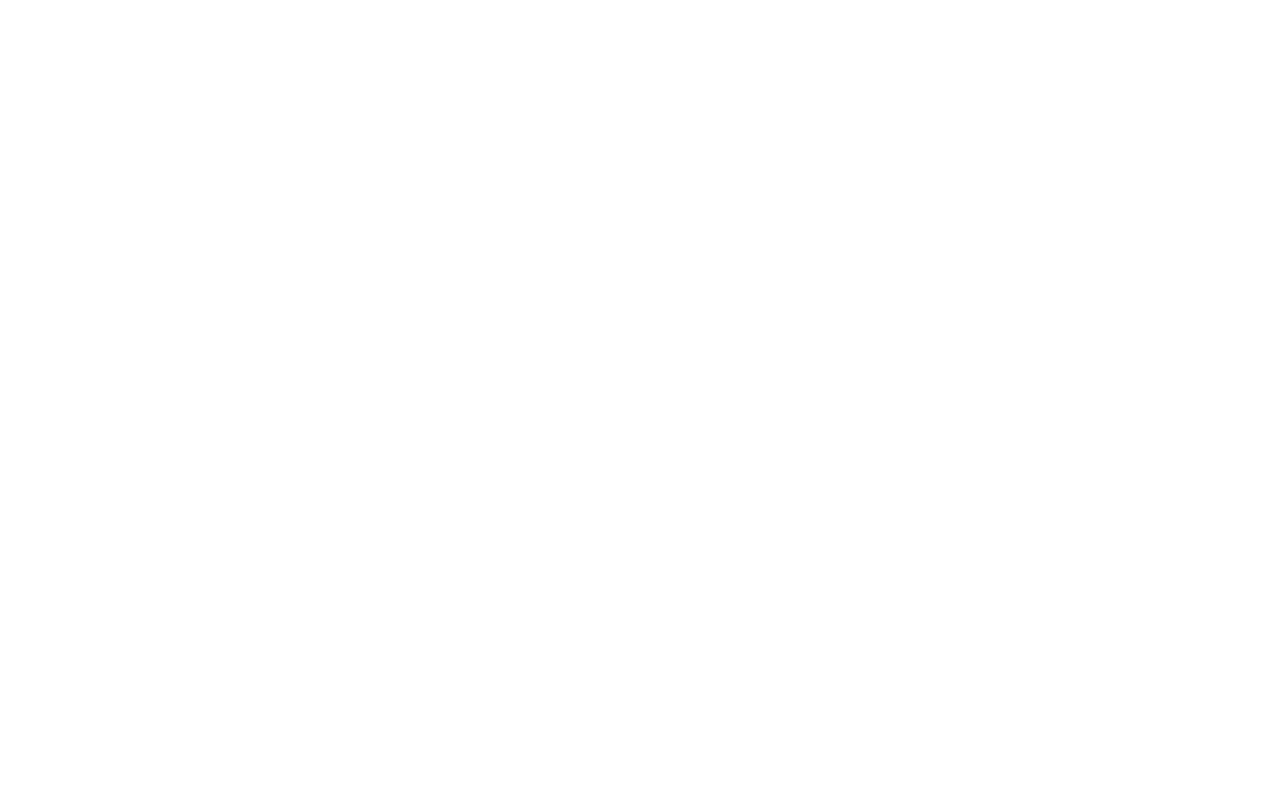
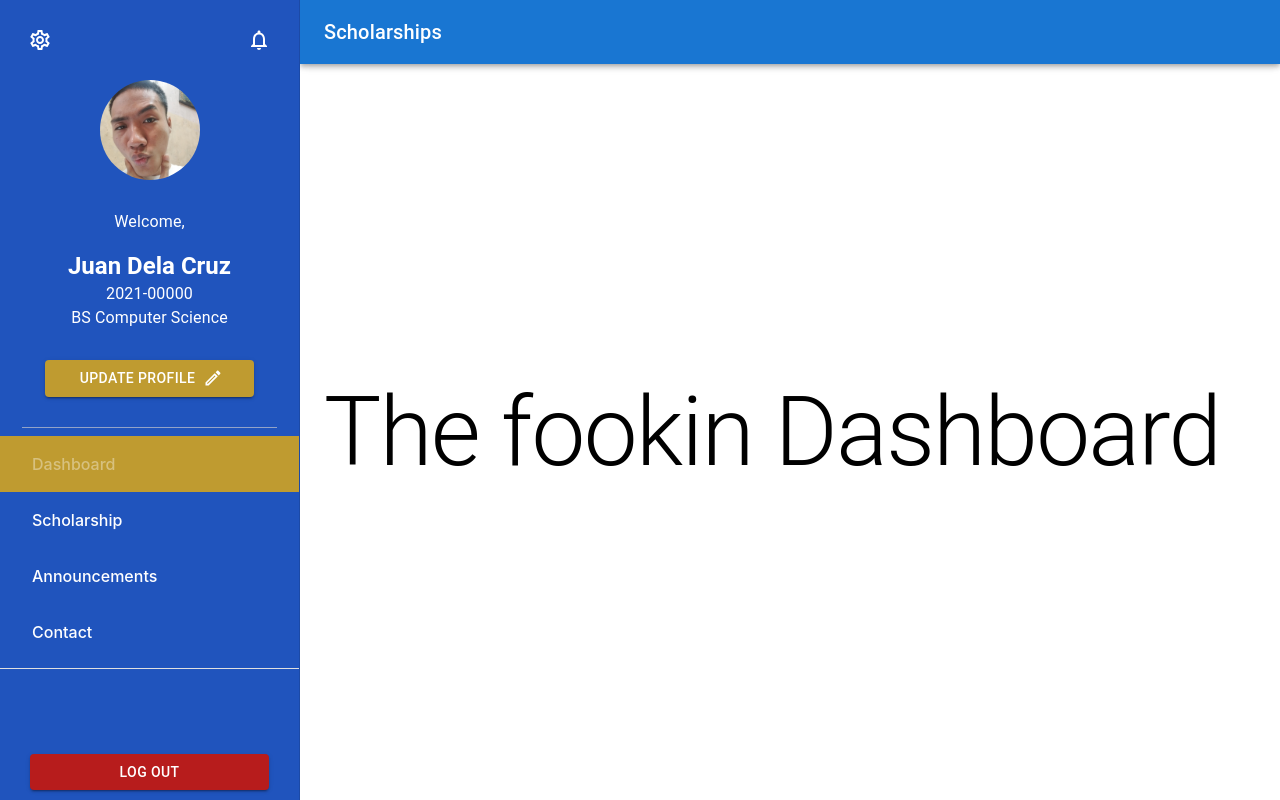
Before and after one commit to Malaga-Karl/scholarship_system, a React (Vite) app in the folder client/: page /studentview/dashboard in a window 1280 px wide. Before the commit this address had no page. Built offline with nearby package versions, Linux system fonts and the light colour scheme.

Commit message:
added tabs on studentView. got stuck on scholarships

```diff
--- a/client/src/App.css
+++ b/client/src/App.css
@@ -29,3 +29,7 @@
   bottom: 0;
   left: 0;
 }
+
+.drawer--active {
+  background-color: rgb(191, 155, 48);
+}
--- a/client/src/App.tsx
+++ b/client/src/App.tsx
@@ -1,10 +1,14 @@
 import './App.css'
-import { BrowserRouter, Routes, Route } from "react-router-dom";
+import { BrowserRouter, Routes, Route, Navigate } from "react-router-dom";
 import HomePage from './routes/HomePage'
 import AnnouncementsPage from './routes/AnnouncementsPage';
 import PartnersPage from './routes/PartnersPage';
 import SignInPage from './routes/SignInPage';
-import StudentView from './routes/StudentView';
+// import StudentView from './routes/StudentView';
+import StudentViewScholarship from './pages/StudentView/StudentViewScholarship';
+import StudentViewDashboard from './pages/StudentView/StudentViewDashboard';
+import StudentViewAnnouncments from './pages/StudentView/StudentViewAnnouncements';
+import StudentViewContact from './pages/StudentView/StudentViewContact';
 
 
 function App() {
@@ -18,7 +22,13 @@
           <Route path='announcements' element={<AnnouncementsPage/>}/>
           <Route path='partners' element={<PartnersPage/>}/>
           <Route path='signin' element={<SignInPage/>}/>
-          <Route path='studentview' element={<StudentView/>}/>
+          <Route path='/studentview'>
+            <Route index element={<Navigate to="dashboard" replace />} />
+            <Route path='scholarship' element={<StudentViewScholarship/>}/>
+            <Route path='dashboard' element={<StudentViewDashboard/>}/>
+            <Route path='announcements' element={<StudentViewAnnouncments/>}/>
+            <Route path='contact' element={<StudentViewContact/>}/>
+          </Route>
         </Routes>
       </BrowserRouter>
     </>
--- /dev/null
+++ b/client/src/components/SvScholarship.tsx
@@ -0,0 +1,33 @@
+import Box from "@mui/material/Box";
+import Button from "@mui/material/Button";
+import Card from "@mui/material/Card";
+import CardActions from "@mui/material/CardActions";
+import CardContent from "@mui/material/CardContent";
+import CardMedia from "@mui/material/CardMedia";
+import Typography from "@mui/material/Typography";
+
+export type Scholarship ={
+    image: string,
+    title: string,
+    slots: number,
+    deadline: string,
+}
+
+export default function SvScholarship({image, title, slots, deadline}:Scholarship) {
+    return (
+        <Card variant='outlined' sx={{width:"20vw"}}>
+            <CardMedia sx={{height:"100px", width:"100%"}} image={image} />
+            <CardContent>
+                <Typography variant="h5">{title}</Typography>
+            </CardContent>
+            <CardActions>
+                <Box>
+                    <Typography variant="body1">Slots: {slots}</Typography>
+                    <Typography variant="body1">Deadline: {deadline}</Typography>
+                </Box>
+                <Button variant="contained">Apply</Button>
+            </CardActions>
+        </Card>
+    );
+
+}
--- /dev/null
+++ b/client/src/pages/StudentView/StudentViewAnnouncements.tsx
@@ -0,0 +1,19 @@
+import Box from "@mui/material/Box";
+import StudentViewTemplate from "./StudentViewTemplate";
+import Toolbar from "@mui/material/Toolbar";
+import Typography from "@mui/material/Typography";
+
+export default function StudentViewAnnouncments(){
+    return(
+        <StudentViewTemplate active="announcements">
+
+            <Box
+                component="main"
+                sx={{ flexGrow: 1, bgcolor: 'background.default', p: 3 }}
+            >
+            <Toolbar />
+            <Typography variant='h1'>The fookin announcments</Typography>
+            </Box>
+        </StudentViewTemplate>
+    );
+}
--- /dev/null
+++ b/client/src/pages/StudentView/StudentViewContact.tsx
@@ -0,0 +1,19 @@
+import Box from "@mui/material/Box";
+import StudentViewTemplate from "./StudentViewTemplate";
+import Toolbar from "@mui/material/Toolbar";
+import Typography from "@mui/material/Typography";
+
+export default function StudentViewContact(){
+    return(
+        <StudentViewTemplate active="contact">
+
+            <Box
+                component="main"
+                sx={{ flexGrow: 1, bgcolor: 'background.default', p: 3 }}
+            >
+            <Toolbar />
+            <Typography variant='h1'>The fookin contact</Typography>
+            </Box>
+        </StudentViewTemplate>
+    );
+}
--- /dev/null
+++ b/client/src/pages/StudentView/StudentViewDashboard.tsx
@@ -0,0 +1,18 @@
+import Box from "@mui/material/Box";
+import StudentViewTemplate from "./StudentViewTemplate";
+import Toolbar from "@mui/material/Toolbar";
+import Typography from "@mui/material/Typography";
+
+export default function StudentViewDashboard(){
+    return(
+        <StudentViewTemplate active="dashboard">
+            <Box
+                component="main"
+                sx={{ flexGrow: 1, bgcolor: 'background.default', p: 3 }}
+            >
+            <Toolbar />
+            <Typography variant='h1'>The fookin Dashboard</Typography>
+            </Box>
+        </StudentViewTemplate>
+    );
+}
--- /dev/null
+++ b/client/src/pages/StudentView/StudentViewScholarship.tsx
@@ -0,0 +1,47 @@
+import Box from "@mui/material/Box";
+import StudentViewTemplate from "./StudentViewTemplate";
+import Toolbar from "@mui/material/Toolbar";
+import Typography from "@mui/material/Typography";
+import {Scholarship} from "../../components/SvScholarship";
+import SvScholarship from "../../components/SvScholarship";
+
+//Image imports
+import imgDost from '../../assets/partners/dost.png';
+import imgCharityFirst from '../../assets/partners/charityfirst.png';
+import imgCibak from '../../assets/partners/cibak.png';
+
+const scholarships : Scholarship[] = [
+    {
+        image: imgDost,
+        title: "DOST Scholarship",
+        slots: 20,
+        deadline: "September 30, 2021"
+    },
+    {
+        image: imgCharityFirst,
+        title: "Charity First Scholarship",
+        slots: 16,
+        deadline: "October 15, 2021"
+    },
+    {
+        image: imgCibak,
+        title: "CIBAK Scholarship",
+        slots: 3,
+        deadline: "November 30, 2021"
+    }
+]
+
+export default function StudentViewScholarship(){
+    return(
+        <StudentViewTemplate active="scholarship">
+
+            <Box sx={{backgroundColor:"grey", flexGrow:1}}>
+                <Typography variant='h1'>Available Scholarships</Typography>
+            </Box>
+        </StudentViewTemplate>
+    );
+}
+                        // <>
+                        //     <Typography variant='h1'>There are currently no available scholarship offers 😞</Typography>
+                        //     <Typography variant='body1' mt={5}>Please come back later or contact the RGO Admin for more information</Typography>
+                        // </>
--- a/client/src/pages/StudentView/StudentViewScholarships.tsx
+++ b/client/src/pages/StudentView/StudentViewTemplate.tsx
@@ -14,8 +14,31 @@
 import List from '@mui/material/List';
 import ListItem from '@mui/material/ListItem';
 import ListItemButton from '@mui/material/ListItemButton';
+import Tooltip from '@mui/material/Tooltip';
+
+import DashboardIcon from '@mui/icons-material/Dashboard';
+import DashboardOutlinedIcon from '@mui/icons-material/DashboardOutlined';
+
+import SchoolIcon from '@mui/icons-material/School';
+import SchoolOutlinedIcon from '@mui/icons-material/SchoolOutlined';
+
+import CampaignIcon from '@mui/icons-material/Campaign';
+import CampaignOutlinedIcon from '@mui/icons-material/CampaignOutlined';
+
+import PermContactCalendarIcon from '@mui/icons-material/PermContactCalendar';
+import PermContactCalendarOutlinedIcon from '@mui/icons-material/PermContactCalendarOutlined';
 
 const drawerWidth = 300;
+
+
+const navTabs = [
+    {page:"Dashboard", path:"dashboard", active:<DashboardIcon/>, inactive:<DashboardOutlinedIcon/>},
+    {page:"Scholarship", path:"scholarship", active:<SchoolIcon/>, inactive:<SchoolOutlinedIcon/>},
+    {page:"Announcements", path:"announcements", active:<CampaignIcon/>, inactive:<CampaignOutlinedIcon/>},
+    {page:"Contact", path:"contact", active:<PermContactCalendarIcon/>, inactive:<PermContactCalendarOutlinedIcon/>},
+];
+
+const hasApplied = false;
 
 function CustomDrawerNav(){
     return (
@@ -32,7 +55,12 @@
     )
 }
 
-export default function PermanentDrawerLeft() {
+type StudentViewTemplateProps = {
+  active: 'dashboard' | 'scholarship' | 'announcements' | 'contact';
+  children: React.ReactNode;
+};
+
+export default function StudentViewTemplate({active, children}:StudentViewTemplateProps) {
   return (
     <Box sx={{ display: 'flex'}}>
       {/* <CssBaseline /> */}
@@ -68,7 +96,7 @@
             margin:"0 auto",
             marginBottom: "30px"
         }} src={AlvinKalbo}/>
-        {/* <Divider /> */}
+
         <Typography variant='body1' mb={2}>Welcome,</Typography>
         <Typography variant='h5' sx={{fontWeight:'bold'}}>Juan Dela Cruz</Typography>
         <Typography variant='body1'>2021-00000</Typography>
@@ -77,20 +105,25 @@
         <Divider sx={{backgroundColor:"rgba(255,255,255,0.6)", width:"85%", margin:"0 auto"}}/>
 
         <List>
-          {['Dashboard', 'Scholarship', 'Announcements', 'Contact RGO'].map((text) => (
-            <ListItem key={text}>
-              <ListItemButton >{text}</ListItemButton>
+          {navTabs.map((nav) => (
+            <ListItem key={nav.page} className={active === nav.path ? "drawer--active" : ""}>
+              <Tooltip
+                title={nav.path === 'dashboard' && !hasApplied ? "You need to apply first" : ""} placement='top-start' arrow>
+                <div style={{width:"100%"}}>
+
+                  <ListItemButton href={"/studentview/"+nav.path} disabled={nav.path === 'dashboard' && !hasApplied ? true : false}>
+                   {nav.page}
+                  </ListItemButton>
+
+                </div>
+              </Tooltip>
             </ListItem>))}
         </List>
+
+        <Divider sx={{backgroundColor: 'white'}}/>
+        <Button variant='contained' sx={{width:"80%", margin:"auto auto 10px auto", backgroundColor:"rgb(183,28,28)"}}>Log Out</Button>
       </Drawer>
-      <Box
-        component="main"
-        sx={{ flexGrow: 1, bgcolor: 'background.default', p: 3 }}
-      >
-        <Toolbar />
-       <Typography variant='h1'>There are currently no available scholarship offers 😞</Typography>
-       <Typography variant='body1' mt={5}>Please come back later or contact the RGO Admin for more information</Typography>
-      </Box>
+      {children}
     </Box>
   );
 }
--- a/client/src/routes/StudentView.tsx
+++ /dev/null
@@ -1,7 +0,0 @@
-import MainStudentViewScholarships from '../pages/StudentView/StudentViewScholarships';
-
-export default function StudentView(){
-    return(
-        <MainStudentViewScholarships/>
-    )
-}
```
